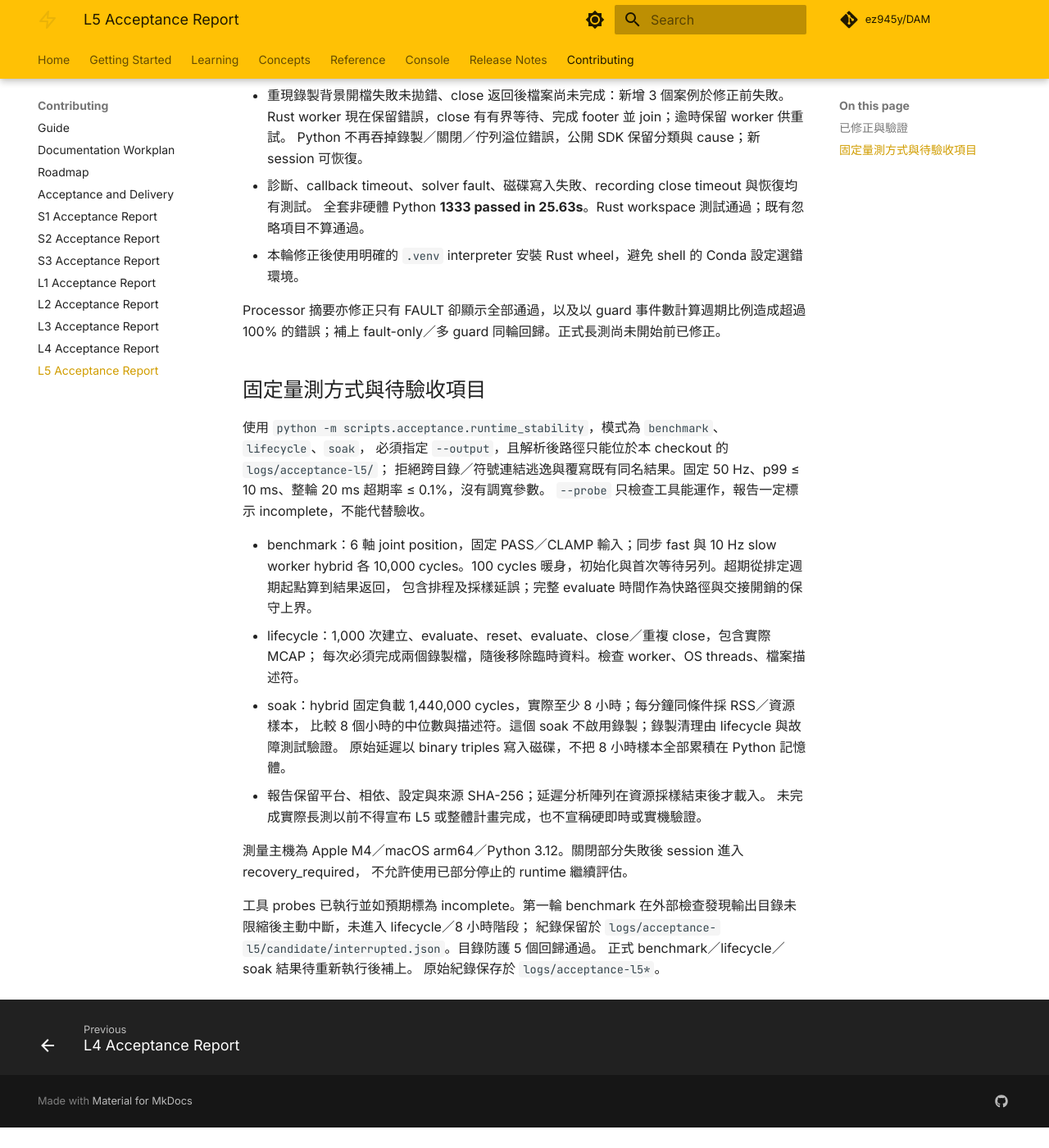
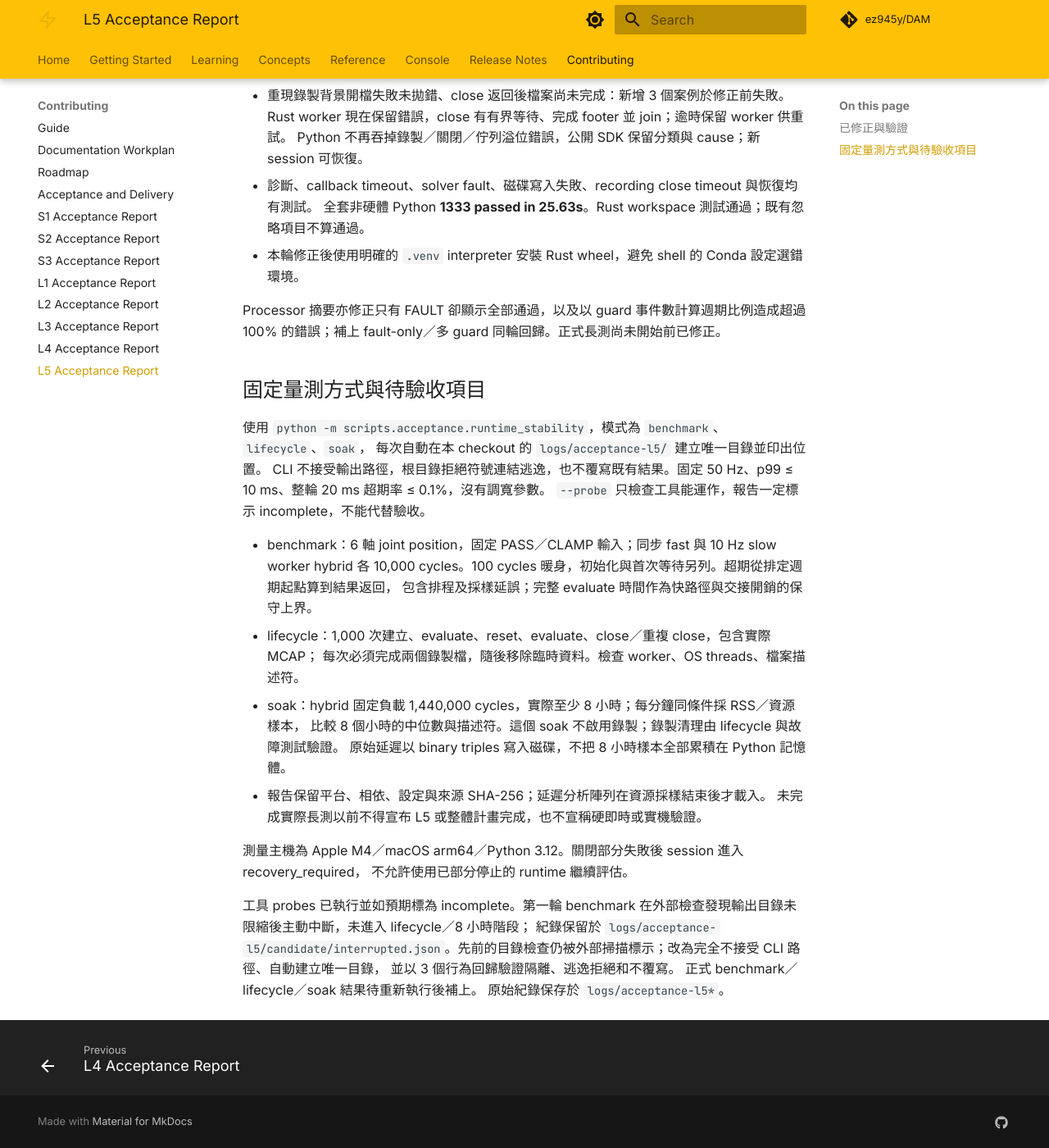
Before and after one commit to ez945y/DAM, an MkDocs documentation site: the page built from docs/acceptance-l5.md, in a window 1280 px wide and 1400 px high, scrolled down 366 px. Shown: the whole window at 82% size. Built offline with MkDocs 1.6.1 and Material for MkDocs 9.7.7, drawn with Linux system fonts in a browser that asks for light colours; comment, search, counter and statistics services are not loaded; before the commit the page ends 1741 px from its top, so only the background shows below that.

Commit message:
fix: generate exclusive acceptance folders without CLI paths

```diff
--- a/docs/acceptance-l5.md
+++ b/docs/acceptance-l5.md
@@ -19,8 +19,8 @@ Processor 摘要亦修正只有 FAULT 卻顯示全部通過，以及以 guard
 ## 固定量測方式與待驗收項目
 
 使用 `python -m scripts.acceptance.runtime_stability`，模式為 `benchmark`、`lifecycle`、`soak`，
-必須指定 `--output`，且解析後路徑只能位於本 checkout 的 `logs/acceptance-l5/`；
-拒絕跨目錄／符號連結逃逸與覆寫既有同名結果。固定 50 Hz、p99 ≤ 10 ms、整輪 20 ms 超期率 ≤ 0.1%，沒有調寬參數。
+每次自動在本 checkout 的 `logs/acceptance-l5/` 建立唯一目錄並印出位置。
+CLI 不接受輸出路徑，根目錄拒絕符號連結逃逸，也不覆寫既有結果。固定 50 Hz、p99 ≤ 10 ms、整輪 20 ms 超期率 ≤ 0.1%，沒有調寬參數。
 `--probe` 只檢查工具能運作，報告一定標示 incomplete，不能代替驗收。
 
 - benchmark：6 軸 joint position，固定 PASS／CLAMP 輸入；同步 fast 與 10 Hz slow worker hybrid
@@ -38,6 +38,7 @@ Processor 摘要亦修正只有 FAULT 卻顯示全部通過，以及以 guard
 不允許使用已部分停止的 runtime 繼續評估。
 
 工具 probes 已執行並如預期標為 incomplete。第一輪 benchmark 在外部檢查發現輸出目錄未限縮後主動中斷，未進入 lifecycle／8 小時階段；
-紀錄保留於 `logs/acceptance-l5/candidate/interrupted.json`。目錄防護 5 個回歸通過。
+紀錄保留於 `logs/acceptance-l5/candidate/interrupted.json`。先前的目錄檢查仍被外部掃描標示；改為完全不接受 CLI 路徑、自動建立唯一目錄，
+並以 3 個行為回歸驗證隔離、逃逸拒絕和不覆寫。
 正式 benchmark／lifecycle／soak 結果待重新執行後補上。
 原始紀錄保存於 `logs/acceptance-l5*`。
```
Also changed, not shown: 2 other files.
